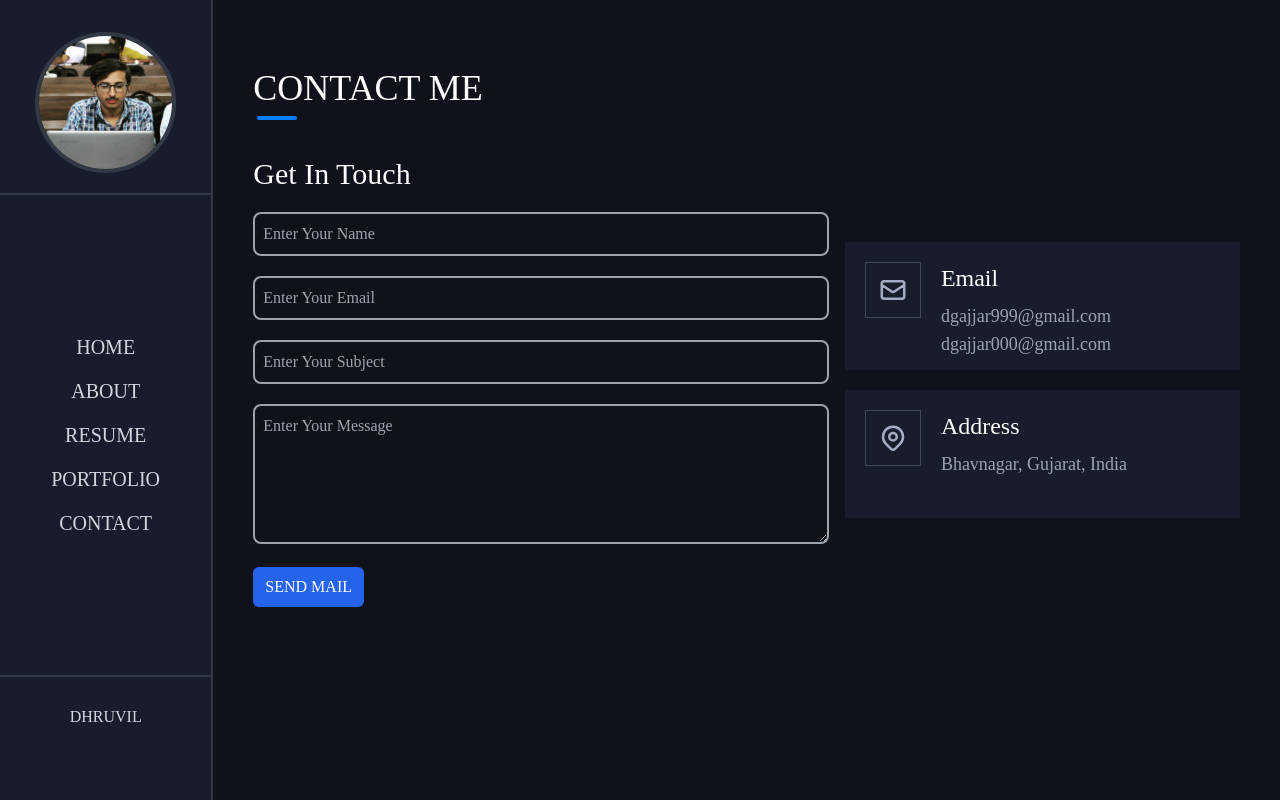
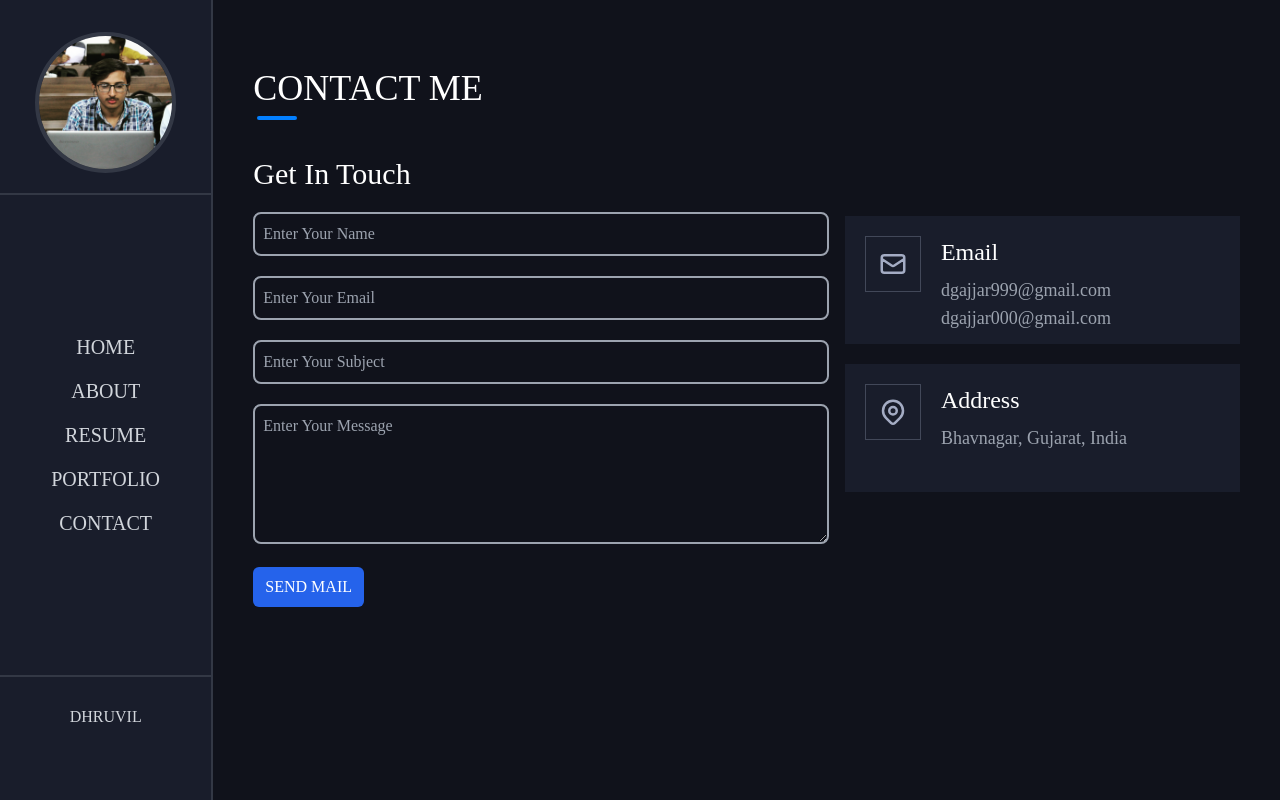
Before and after one commit to lucifer2355/portfolio-2, a Next.js app: page /contact in a window 1280 px wide. Built offline with nearby package versions, Linux system fonts and the light colour scheme; what tailwindcss-pseudo-elements would draw is missing.

Commit message:
add style to contact card

```diff
--- a/pages/contact.jsx
+++ b/pages/contact.jsx
@@ -69,7 +69,7 @@ const contact = () => {
             </div>
           </div>
 
-          <div className='xl:w-2/5 xl:flex xl:flex-col justify-center xl:mb-6'>
+          <div className='xl:w-2/5 xl:mt-10'>
             {contacts.map((contact) => (
               <ContactCard
                 Icon={contact.Icon}
```
